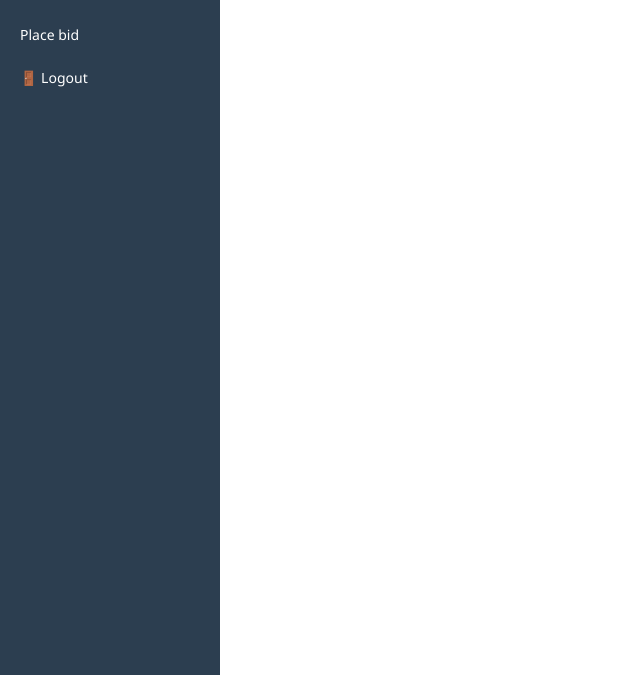
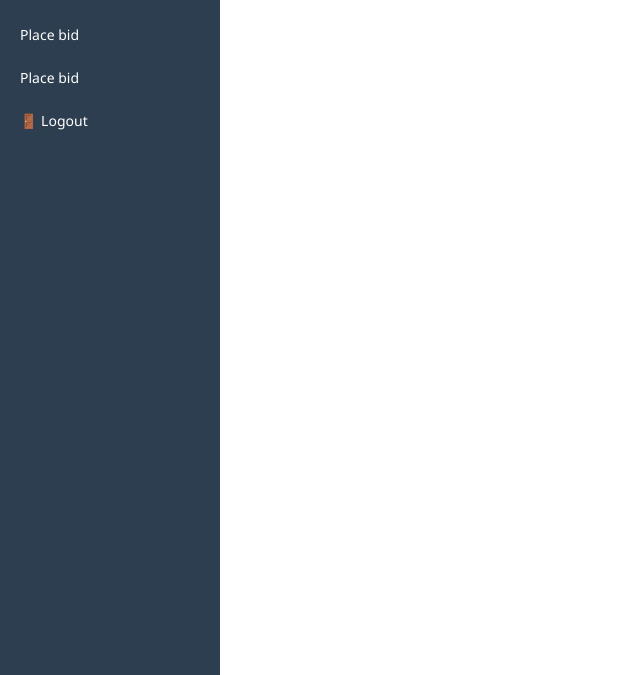
Before and after one commit to RishavLC/demo-project, a PHP site: page /dashboard_user.php in a window 1280 px wide. Shown: the part 125-800 px from the top of the page, without its empty margins (0-640 px from the left). Run offline with PHP 8.4, Linux system fonts and the light colour scheme; a user stored in the database is signed in; data comes from the database, SQL or seed files in the repository; data that the repository does not hold is empty.

Commit message:
auction item listed

```diff
--- a/dashboard_user.php
+++ b/dashboard_user.php
@@ -40,6 +40,7 @@ $result = $conn->query($sql);
       <li><a href="dashboard_user.php">🏠 Dashboard</a></li>
       <li><a href="add_record.php">➕ Add Record</a></li>
       <li><a href="auction_bid.php">Place bid</a></li>
+      <li><a href="auction_item.php">Place bid</a></li>
 
       <li><a href="logout.php">🚪 Logout</a></li>
     </ul>
```
